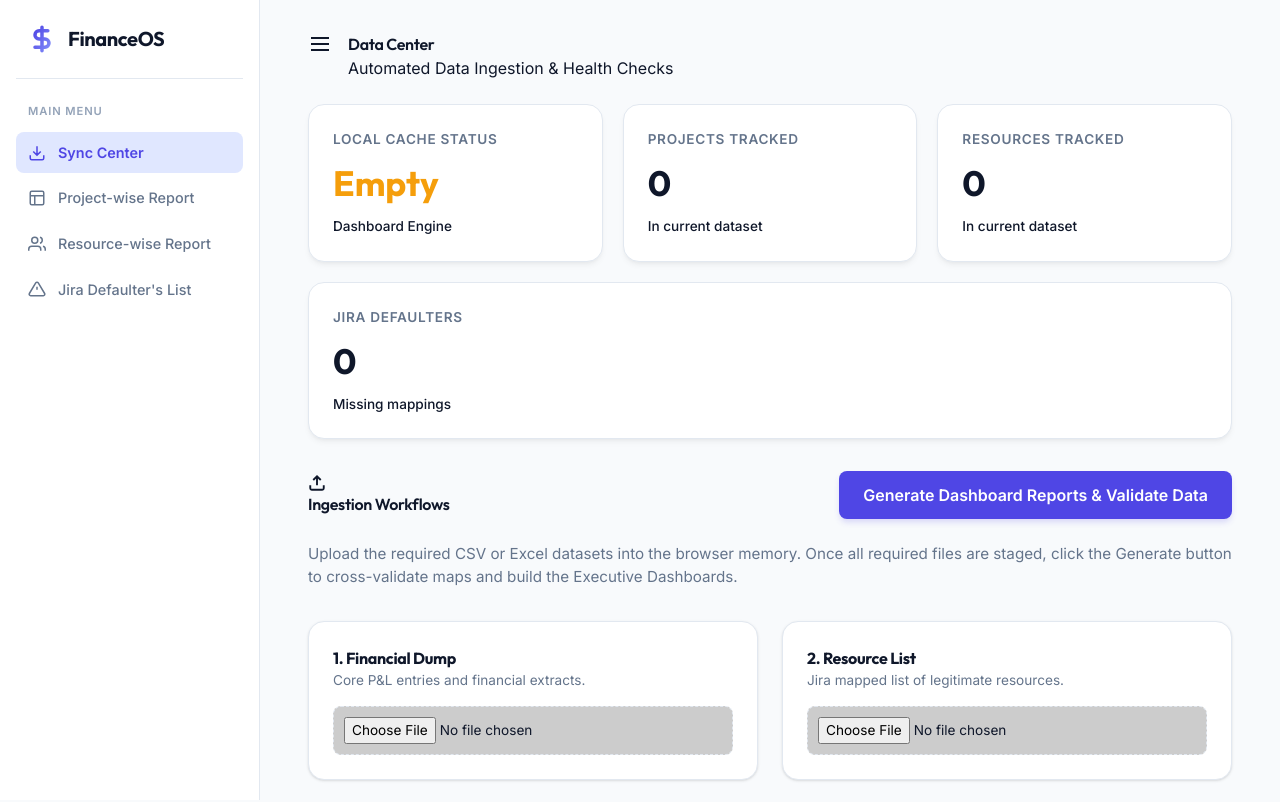
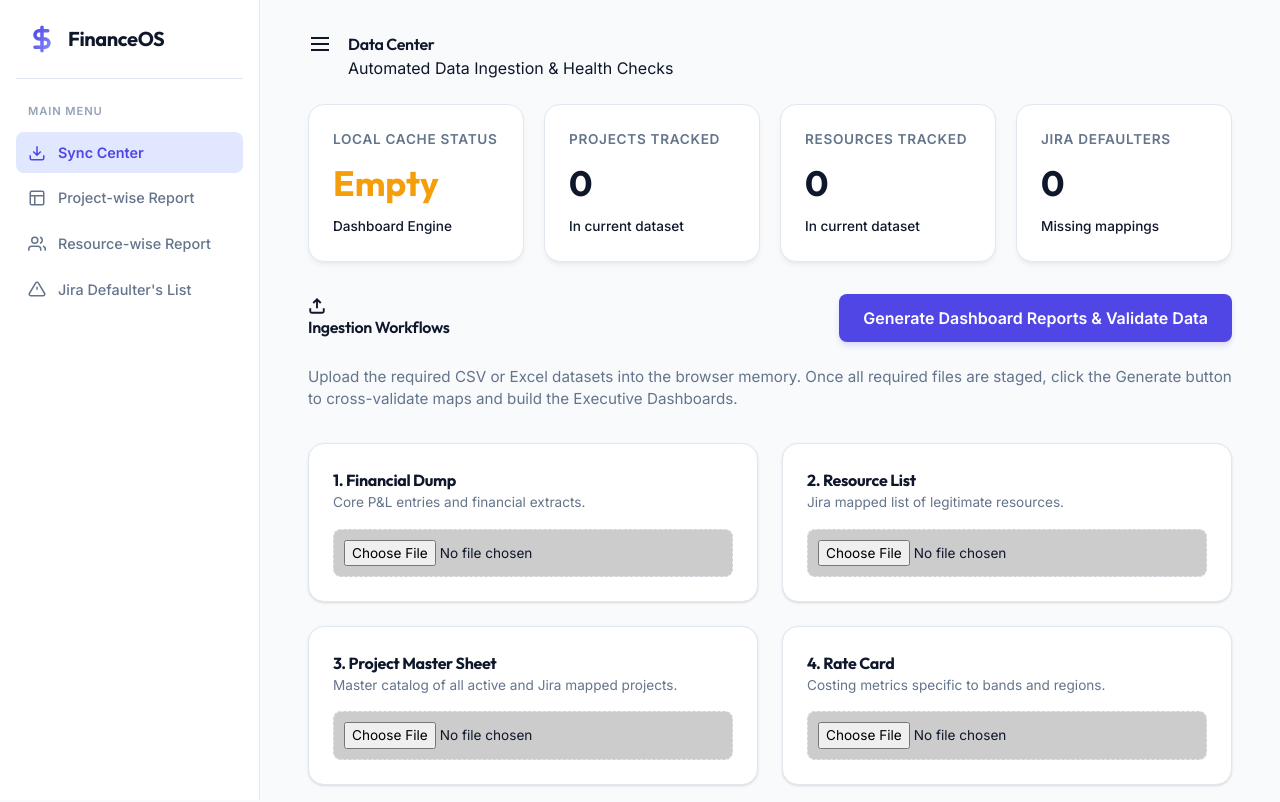
Before and after one commit to aditya1279kadam-dotcom/finance-os, an Angular app in the folder frontend/: page / in a window 1280 px wide. Shown: the top 802 px of the page. Built offline with nearby package versions, Linux system fonts and the light colour scheme.

Commit message:
feat: introduce a new Angular layout component for application structure and global styling with theme variables and UI components.

```diff
--- a/frontend/src/app/components/layout/layout.component.ts
+++ b/frontend/src/app/components/layout/layout.component.ts
@@ -20,9 +20,10 @@ import { SidebarComponent } from '../sidebar/sidebar.component';
       background-color: var(--bg-dark);
     }
     .main-content {
-      flex-grow: 1;
+      flex: 1;
       padding: 32px 48px;
       min-width: 0; /* prevents flex child overflow */
+      overflow-x: hidden;
       transition: all 0.3s ease;
     }
     @media (max-width: 768px) {
--- a/frontend/src/styles.css
+++ b/frontend/src/styles.css
@@ -44,15 +44,13 @@ h4,
 }
 
 .kpi-row {
-  display: flex;
+  display: grid;
+  grid-template-columns: repeat(auto-fill, minmax(200px, 1fr));
   gap: 20px;
-  flex-wrap: wrap;
   margin-top: 24px;
 }
 
 .kpi-panel {
-  flex: 1;
-  min-width: 250px;
   background-color: var(--bg-panel);
   border: 1px solid var(--border);
   border-radius: 16px;
@@ -247,9 +245,8 @@ h4,
 .main-content {
   flex-grow: 1;
   padding: 32px 48px;
-  max-width: 1600px;
-  /* Optional max-width for very wide screens */
-  margin: 0 auto;
+  min-width: 0; /* prevents flex child overflow */
+  overflow-x: hidden;
 }
 
 /* Filters */
```
